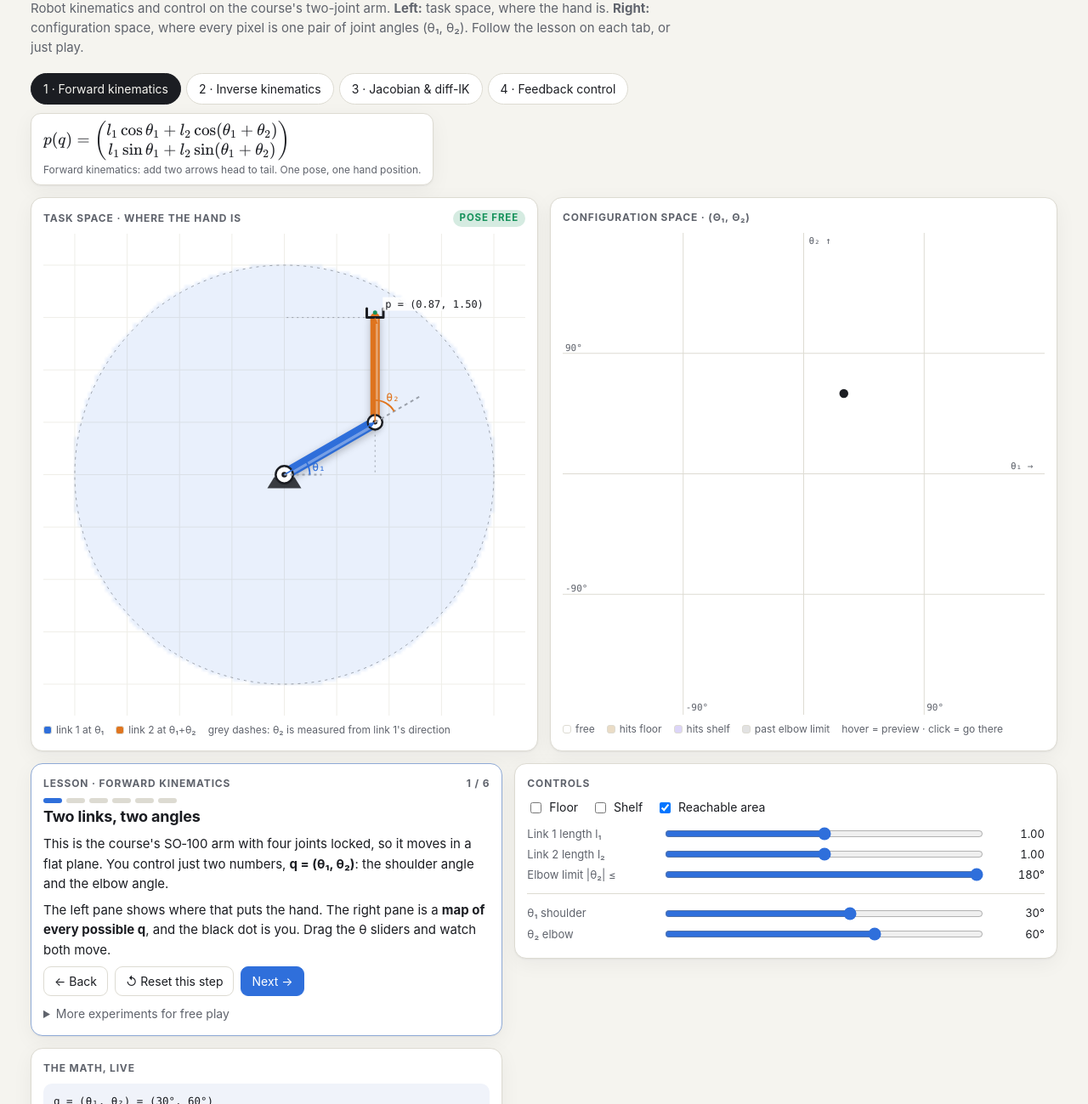
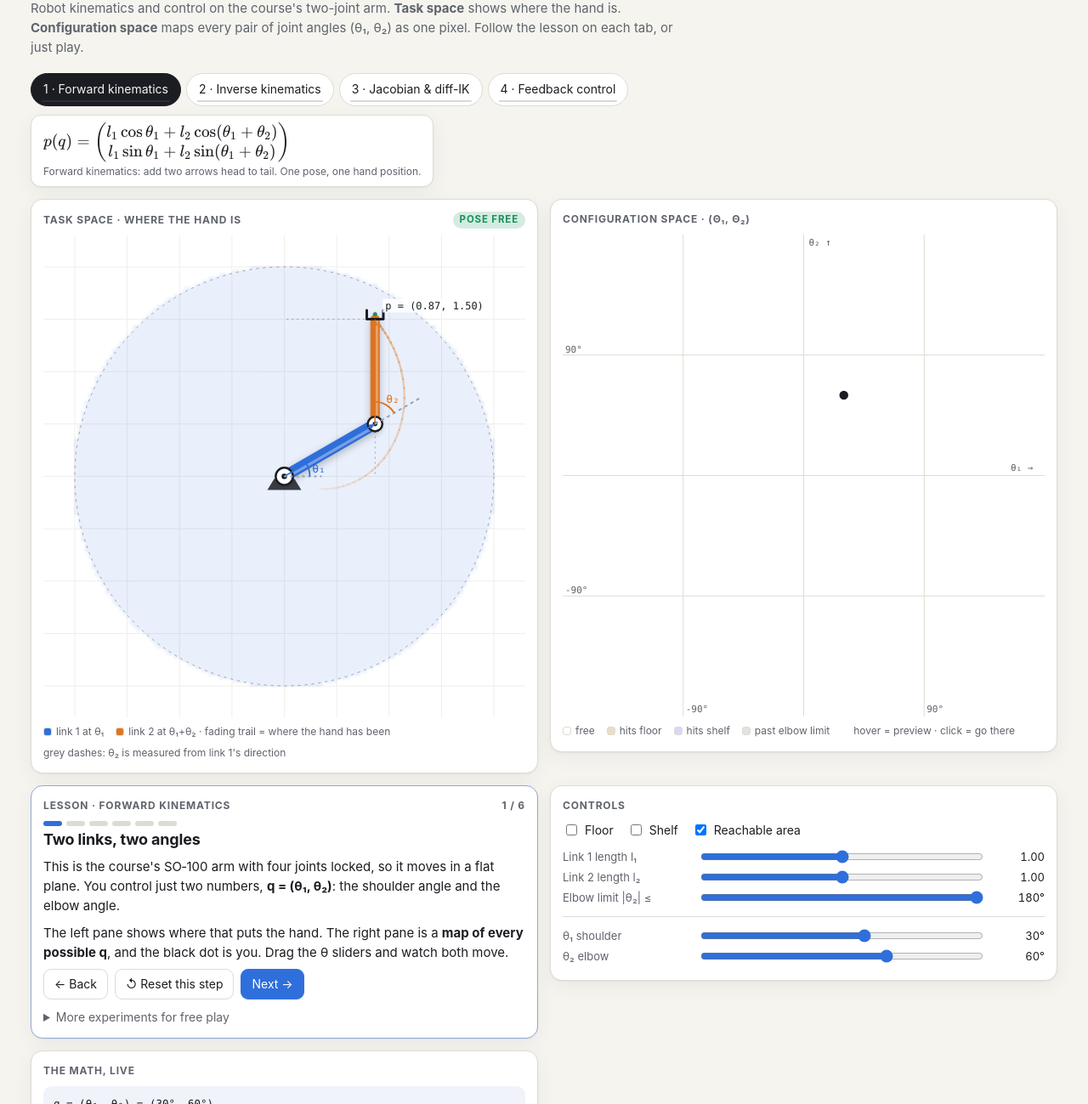
Before and after one commit to bakulbadwal/arm-playground, a plain HTML site: page index.html in a window 1280 px wide. Shown: the part 91-1390 px from the top of the page at 85% size. Drawn offline with nearby package versions, Linux system fonts and the light colour scheme.

Commit message:
Design pass: mobile-first card order, tab progress, det J field, IK rings on the feedback map
- One CSS grid with named areas; on phones the order is arm, lesson, map,
  controls, math instead of both canvases and controls before the lesson
- Thin completion bar under each tab; arrow keys move between tabs
- Jacobian tab paints |det J| as a red field on the configuration map so
  singularities read as a gradient, not just two dashed lines
- Feedback tab shows the target's two IK solutions as rings on the map
- FK tab leaves a fading hand trail so moving one slider traces a circle
- Logo mark in the header; the arm animates awake from a folded pose on load
- Screenshots regenerated

Co-Authored-By: Claude Fable 5.1 <noreply@anthropic.com>

```diff
--- a/index.html
+++ b/index.html
@@ -48,7 +48,8 @@ html, body { margin: 0; background: var(--bg); color: var(--ink);
 a { color: var(--accent); }
 .wrap { max-width: 1240px; margin: 0 auto; padding: 22px 16px 40px; }
 .top { display: flex; justify-content: space-between; align-items: flex-start; gap: 12px; flex-wrap: wrap; }
-.brand h1 { font-size: 26px; margin: 0; letter-spacing: -0.02em; }
+.brand h1 { font-size: 26px; margin: 0; letter-spacing: -0.02em; display: flex; align-items: center; gap: 10px; }
+.brand h1 svg { width: 34px; height: 34px; flex: none; }
 .brand .kicker { font-size: 12px; font-weight: 600; letter-spacing: 0.08em; text-transform: uppercase; color: var(--accent); margin-bottom: 4px; }
 .brand p { margin: 4px 0 0; color: var(--muted); max-width: 780px; }
 .actions { display: flex; gap: 8px; }
@@ -59,13 +60,17 @@ button:focus-visible, select:focus-visible, input:focus-visible { outline: 2px s
 button.primary { background: var(--accent); color: #fff; border-color: var(--accent); }
 button.ghost { background: transparent; }
 nav.tabs { display: flex; gap: 6px; margin: 18px 0 10px; flex-wrap: wrap; }
-nav.tabs button { border-radius: 999px; padding: 7px 14px; }
+nav.tabs button { border-radius: 999px; padding: 7px 14px 9px; position: relative; overflow: hidden; }
+nav.tabs .prog { position: absolute; left: 12px; right: 12px; bottom: 4px; height: 2px; border-radius: 2px; background: color-mix(in srgb, var(--muted) 25%, transparent); }
+nav.tabs .prog i { display: block; height: 100%; width: 0; border-radius: 2px; background: var(--ok); transition: width .3s; }
 nav.tabs button[aria-selected="true"] { background: var(--ink); color: var(--bg); border-color: var(--ink); }
 .eq { display: flex; gap: 10px; flex-wrap: wrap; margin-bottom: 14px; }
 .eqc { background: var(--panel); border: 1px solid var(--line); border-radius: 12px; padding: 8px 14px; box-shadow: var(--shadow); min-width: 0; }
 .eqc .tex { font-size: 16px; overflow-x: auto; overflow-y: hidden; }
 .eqc .gloss { font-size: 12px; color: var(--muted); margin-top: 2px; }
-.panes { display: grid; grid-template-columns: 1fr 1fr; gap: 14px; }
+.grid { display: grid; grid-template-columns: 1fr 1fr; gap: 14px; align-items: start;
+  grid-template-areas: "task cs" "lesson controls" "math controls"; }
+.area-task { grid-area: task; } .area-cs { grid-area: cs; } .area-lesson { grid-area: lesson; } .area-math { grid-area: math; } .area-controls { grid-area: controls; }
 .card { background: var(--panel); border: 1px solid var(--line); border-radius: 14px; padding: 14px; min-width: 0; box-shadow: var(--shadow); position: relative; }
 .card h2 { font-size: 12px; text-transform: uppercase; letter-spacing: 0.07em; color: var(--muted); margin: 0 0 8px; font-weight: 650; display: flex; justify-content: space-between; align-items: center; gap: 8px; }
 canvas { display: block; width: 100%; aspect-ratio: 1 / 1; touch-action: none; border-radius: 10px; }
@@ -73,8 +78,6 @@ canvas { display: block; width: 100%; aspect-ratio: 1 / 1; touch-action: none; b
 .sw { display: inline-block; width: 10px; height: 10px; border-radius: 3px; margin-right: 5px; vertical-align: -1px; border: 1px solid var(--line); }
 .tip { position: absolute; pointer-events: none; background: var(--ink); color: var(--bg); font: 12px ui-monospace, Menlo, monospace;
   padding: 4px 8px; border-radius: 6px; white-space: nowrap; z-index: 2; opacity: 0.92; }
-.lower { display: grid; grid-template-columns: 1fr 1.15fr; gap: 14px; margin-top: 14px; align-items: start; }
-.stack { display: grid; gap: 14px; min-width: 0; }
 .ctl { display: grid; grid-template-columns: 150px 1fr 64px; gap: 6px 10px; align-items: center; margin-bottom: 4px; }
 .ctl label { font-size: 13px; color: var(--muted); }
 .ctl output { font-variant-numeric: tabular-nums; font-size: 13px; text-align: right; }
@@ -124,7 +127,7 @@ footer { margin-top: 26px; color: var(--muted); font-size: 13px; display: flex;
 .toast { position: fixed; bottom: 18px; left: 50%; transform: translateX(-50%); background: var(--ink); color: var(--bg); padding: 8px 14px; border-radius: 9px; font-size: 14px; opacity: 0; transition: opacity .2s; pointer-events: none; }
 .toast.show { opacity: 0.95; }
 @media (max-width: 900px) {
-  .panes, .lower { grid-template-columns: 1fr; }
+  .grid { grid-template-columns: 1fr; grid-template-areas: "task" "lesson" "cs" "controls" "math"; }
   .ctl { grid-template-columns: 118px 1fr 56px; }
   .eqc .tex { font-size: 14px; }
 }
@@ -135,8 +138,8 @@ footer { margin-top: 26px; color: var(--muted); font-size: 13px; display: flex;
   <div class="top">
     <div class="brand">
       <div class="kicker">Companion to the <a href="https://huggingface.co/learn/robotics-course" target="_blank" rel="noopener">Hugging Face Robotics Course</a> · Unit 2</div>
-      <h1>Arm Playground</h1>
-      <p>Robot kinematics and control on the course's two-joint arm. <b>Left:</b> task space, where the hand is. <b>Right:</b> configuration space, where every pixel is one pair of joint angles (θ₁, θ₂). Follow the lesson on each tab, or just play.</p>
+      <h1><svg viewBox="0 0 64 64" aria-hidden="true"><rect width="64" height="64" rx="14" fill="var(--ink)"/><path d="M14 50 L30 34" stroke="var(--link1)" stroke-width="7" stroke-linecap="round"/><path d="M30 34 L50 16" stroke="var(--link2)" stroke-width="7" stroke-linecap="round"/><circle cx="14" cy="50" r="5" fill="var(--bg)"/><circle cx="30" cy="34" r="5" fill="var(--bg)"/></svg>Arm Playground</h1>
+      <p>Robot kinematics and control on the course's two-joint arm. <b>Task space</b> shows where the hand is. <b>Configuration space</b> maps every pair of joint angles (θ₁, θ₂) as one pixel. Follow the lesson on each tab, or just play.</p>
     </div>
     <div class="actions">
       <button id="copy" title="Copy a link to exactly this setup">🔗 Copy link</button>
@@ -145,21 +148,21 @@ footer { margin-top: 26px; color: var(--muted); font-size: 13px; display: flex;
   </div>
 
   <nav class="tabs" role="tablist" aria-label="Topics">
-    <button role="tab" data-tab="fk">1 · Forward kinematics</button>
-    <button role="tab" data-tab="ik">2 · Inverse kinematics</button>
-    <button role="tab" data-tab="jac">3 · Jacobian &amp; diff-IK</button>
-    <button role="tab" data-tab="fb">4 · Feedback control</button>
+    <button role="tab" data-tab="fk">1 · Forward kinematics<span class="prog"><i></i></span></button>
+    <button role="tab" data-tab="ik">2 · Inverse kinematics<span class="prog"><i></i></span></button>
+    <button role="tab" data-tab="jac">3 · Jacobian &amp; diff-IK<span class="prog"><i></i></span></button>
+    <button role="tab" data-tab="fb">4 · Feedback control<span class="prog"><i></i></span></button>
   </nav>
 
   <div class="eq" id="eq"></div>
 
-  <div class="panes">
-    <section class="card">
+  <div class="grid">
+    <section class="card area-task">
       <h2><span>Task space · where the hand is</span><span id="taskStatus"></span></h2>
       <canvas id="task" aria-label="Task space view of the arm"></canvas>
       <div class="legend" id="taskLegend"></div>
     </section>
-    <section class="card" id="csCard">
+    <section class="card area-cs" id="csCard">
       <h2><span>Configuration space · (θ₁, θ₂)</span>
         <label class="sub" id="basinWrap" style="margin:0;text-transform:none;letter-spacing:0;font-weight:500"><input type="checkbox" id="basins"> Basins of iterative IK</label></h2>
       <canvas id="cspace" aria-label="Configuration space map: click to set the pose, hover to preview"></canvas>
@@ -170,14 +173,11 @@ footer { margin-top: 26px; color: var(--muted); font-size: 13px; display: flex;
         <span><span class="sw" style="background:var(--shelf-c)"></span>hits shelf</span>
         <span><span class="sw" style="background:var(--limit-c)"></span>past elbow limit</span>
         <span id="basinLegend" class="hidden"><span class="sw" style="background:var(--basinA)"></span>→ A <span class="sw" style="background:var(--basinB);margin-left:6px"></span>→ B</span>
+        <span id="csNote"></span>
         <span>hover = preview · click = go there</span>
       </div>
     </section>
-  </div>
-
-  <div class="lower">
-    <div class="stack">
-      <section class="card lesson" id="lesson" aria-live="polite">
+    <section class="card lesson area-lesson" id="lesson" aria-live="polite">
         <h2><span>Lesson · <span id="lsTab"></span></span><span id="lsCount"></span></h2>
         <div class="dots" id="lsDots"></div>
         <h3 id="lsTitle"></h3>
@@ -190,7 +190,7 @@ footer { margin-top: 26px; color: var(--muted); font-size: 13px; display: flex;
         </div>
         <details class="more"><summary>More experiments for free play</summary><ol id="more"></ol></details>
       </section>
-      <section class="card">
+      <section class="card area-math">
         <h2>The math, live</h2>
         <div class="math" id="math"></div>
         <div data-panel="fb">
@@ -198,9 +198,8 @@ footer { margin-top: 26px; color: var(--muted); font-size: 13px; display: flex;
           <canvas id="bars" aria-label="Discrete error sequence"></canvas>
         </div>
       </section>
-    </div>
 
-    <section class="card">
+    <section class="card area-controls">
       <h2>Controls</h2>
       <div class="checks">
         <label><input type="checkbox" id="floor"> Floor</label>
@@ -299,7 +298,7 @@ const S = {
   tab: "fk", l1: 1, l2: 1, lim: 180, floor: false, shelf: false, showReach: true, basins: false,
   q: [rad(30), rad(60)], target: [0.866, 1.5],
   pdes: [0.1, 0], inv: "damped", lam: 0.1, runJ: false, keys: {},
-  anim: null, wiggle: null, iter: null, hoverQ: null,
+  anim: null, wiggle: null, iter: null, hoverQ: null, fkTrail: [],
   fb: { kp: 4, rate: 50, lat: 0, merr: 0, qmax: 8, ff: true, path: "step", running: true,
         t: 0, q: null, qdot: [0, 0], nextCtl: 0, hist: [], qbuf: [], trail: [], qtrail: [], drag: [0.5, 1.2], lastHist: 0,
         stepInfo: null, lastStep: null, switches: [] },
@@ -550,6 +549,13 @@ function drawTask() {
 
   if (S.tab === "fk") {
     const { e, h } = fk(q);
+    // fading trail of where the hand has been: moving one slider traces a circle around that joint
+    const tr = S.fkTrail, lastP = tr[tr.length - 1];
+    if (!lastP || Math.hypot(h[0] - lastP[0], h[1] - lastP[1]) > 0.004) { tr.push(h); if (tr.length > 160) tr.shift(); }
+    if (tr.length > 1) { ctx.save(); ctx.lineCap = "round"; ctx.lineWidth = 2.5;
+      for (let i = 1; i < tr.length; i++) { ctx.globalAlpha = 0.5 * i / tr.length; ctx.strokeStyle = css("--link2");
+        ctx.beginPath(); ctx.moveTo(t.x(tr[i - 1][0]), t.y(tr[i - 1][1])); ctx.lineTo(t.x(tr[i][0]), t.y(tr[i][1])); ctx.stroke(); }
+      ctx.restore(); }
     ctx.save(); ctx.strokeStyle = css("--ghost"); ctx.setLineDash([2, 4]); ctx.lineWidth = 1;
     ctx.beginPath(); ctx.moveTo(t.x(h[0]), t.y(h[1])); ctx.lineTo(t.x(h[0]), t.y(0)); ctx.moveTo(t.x(h[0]), t.y(h[1])); ctx.lineTo(t.x(0), t.y(h[1])); ctx.stroke(); ctx.restore();
     drawArm(ctx, t, q, badArm);
@@ -558,7 +564,7 @@ function drawTask() {
     arrow(ctx, t.x(e[0]), t.y(e[1]), t.x(h[0]), t.y(h[1]), css("--link2"), 1.6, 8);
     drawAngles(ctx, t, q);
     label(ctx, t.x(h[0]) + 12, t.y(h[1]) - 12, `p = (${f2(h[0])}, ${f2(h[1])})`, null, true);
-    legend.push(sw("--link1", "link 1 at θ₁"), sw("--link2", "link 2 at θ₁+θ₂"), "grey dashes: θ₂ is measured from link 1's direction");
+    legend.push(sw("--link1", "link 1 at θ₁"), sw("--link2", "link 2 at θ₁+θ₂ · fading trail = where the hand has been"), "grey dashes: θ₂ is measured from link 1's direction");
   } else if (S.tab === "ik") {
     const res = ik(S.target), valid = res.sols.map((s) => status(s) === 0);
     res.sols.forEach((s, k) => { if (!sameQ(s, q)) drawArm(ctx, t, s, { dash: [8, 6], color: valid[k] ? css("--ghost") : css("--bad") });
@@ -607,7 +613,11 @@ function drawCS() {
   ctx.font = "11px ui-monospace, Menlo, monospace"; ctx.fillStyle = css("--muted");
   ctx.fillText("θ₁ →", w - 40, Y(0) - 6); ctx.fillText("θ₂ ↑", X(0) + 6, 13);
   for (const d of [-90, 90]) { ctx.fillText(d + "°", X(rad(d)) + 3, w - 5); ctx.fillText(d + "°", 3, Y(rad(d)) - 3); }
-  if (S.tab === "jac") { ctx.save(); ctx.strokeStyle = css("--bad"); ctx.setLineDash([6, 4]); ctx.lineWidth = 1.6;
+  if (S.tab === "jac") { // |det J| = l1 l2 |sin θ2| depends only on θ2: paint it as a vertical field, strongest where the arm is straight or folded
+    const [r, g, b] = hexToRgb(css("--bad")), grad = ctx.createLinearGradient(0, 0, 0, w);
+    for (let d = -180; d <= 180; d += 4) { const a = 0.42 * Math.pow(1 - Math.abs(Math.sin(rad(d))), 3); grad.addColorStop((180 - d) / 360, `rgba(${r},${g},${b},${a.toFixed(3)})`); }
+    ctx.fillStyle = grad; ctx.fillRect(0, 0, w, w);
+    ctx.save(); ctx.strokeStyle = css("--bad"); ctx.setLineDash([6, 4]); ctx.lineWidth = 1.6;
     for (const d of [0, -179.5, 179.5]) { ctx.beginPath(); ctx.moveTo(0, Y(rad(d))); ctx.lineTo(w, Y(rad(d))); ctx.stroke(); }
     ctx.restore(); ctx.fillStyle = css("--bad"); ctx.fillText("det J = 0 (arm straight)", 6, Y(0) + 14); ctx.fillText("det J = 0 (folded)", 6, 26); }
   if (S.tab === "ik") {
@@ -615,7 +625,11 @@ function drawCS() {
       ctx.beginPath(); ctx.arc(X(s[0]), Y(s[1]), 9, 0, 7); ctx.stroke(); ctx.fillStyle = ctx.strokeStyle; ctx.font = "bold 12px ui-monospace, Menlo, monospace"; ctx.fillText(k ? "B" : "A", X(s[0]) + 11, Y(s[1]) - 9); });
     if (S.iter && S.iter.path.length > 1) polyQ(ctx, S.iter.path, X, Y, w, css("--accent"), 2.2);
   }
-  if (S.tab === "fb" && S.fb.qtrail.length) polyQ(ctx, S.fb.qtrail, X, Y, w, css("--link2"), 1.6, 0.7);
+  if (S.tab === "fb") { // where the controller "should" end up: the two IK solutions of the current target
+    if (S.fb.qtrail.length) polyQ(ctx, S.fb.qtrail, X, Y, w, css("--link2"), 1.6, 0.7);
+    ctx.save(); ctx.strokeStyle = css("--target"); ctx.lineWidth = 2; ctx.setLineDash([3, 3]);
+    for (const s of ik(targetAt(S.fb.t).p).sols) { ctx.beginPath(); ctx.arc(X(s[0]), Y(s[1]), 9, 0, 7); ctx.stroke(); } ctx.restore();
+  }
   if (S.hoverQ) { ctx.save(); ctx.strokeStyle = css("--ink"); ctx.globalAlpha = 0.35; ctx.setLineDash([2, 3]);
     ctx.beginPath(); ctx.moveTo(X(S.hoverQ[0]), 0); ctx.lineTo(X(S.hoverQ[0]), w); ctx.moveTo(0, Y(S.hoverQ[1])); ctx.lineTo(w, Y(S.hoverQ[1])); ctx.stroke(); ctx.restore(); }
   const q = shownQ();
@@ -879,7 +893,7 @@ function renderLesson(apply) {
   $("lsDots").innerHTML = list.map((_, k) => `<button aria-label="Step ${k + 1}" class="${k === i ? "cur" : DONE[S.tab + k] ? "done" : ""}" data-k="${k}"></button>`).join("");
   $("lsDots").querySelectorAll("button").forEach((b) => b.addEventListener("click", () => { LS[S.tab] = +b.dataset.k; store.set("ls", LS); renderLesson(true); }));
   $("lsPrev").disabled = i === 0; $("lsNext").textContent = i === list.length - 1 ? "Done ✓" : "Next →";
-  $("more").innerHTML = MORE[S.tab].map((x) => `<li>${x}</li>`).join("");
+  $("more").innerHTML = MORE[S.tab].map((x) => `<li>${x}</li>`).join(""); syncTabProgress();
   const A = st.ask, box = $("lsAsk");
   if (!A) box.innerHTML = "";
   else if (A.type === "num") {
@@ -887,7 +901,7 @@ function renderLesson(apply) {
     const check = (reveal) => { const v = parseFloat($("ansIn").value), ok = !reveal && Math.abs(v - A.a) <= A.tol;
       $("ansFb").className = "fb " + (ok ? "good" : reveal ? "" : "no");
       $("ansFb").innerHTML = (ok ? "✓ Right." : reveal ? `Answer: <b>${A.a}</b>.` : isNaN(v) ? "Type a number first." : `Not quite. Try again, or show the answer.`) + (ok || reveal ? `<span class="why">${A.why}</span>` : "");
-      if (ok || reveal) { DONE[S.tab + i] = 1; store.set("done", DONE); if (A.after) applySetup(A.after); } };
+      if (ok || reveal) { DONE[S.tab + i] = 1; store.set("done", DONE); syncTabProgress(); if (A.after) applySetup(A.after); } };
     $("ansBtn").onclick = () => check(false); $("ansShow").onclick = () => check(true);
     $("ansIn").addEventListener("keydown", (e) => { if (e.key === "Enter") check(false); });
   } else {
@@ -896,7 +910,7 @@ function renderLesson(apply) {
       const k = +b.dataset.k, ok = k === A.a; b.classList.add(ok ? "right" : "wrong");
       $("ansFb").className = "fb " + (ok ? "good" : "no");
       $("ansFb").innerHTML = ok ? `✓ Right.<span class="why">${A.why}</span>` : "Not that one. Try another.";
-      if (ok) { DONE[S.tab + i] = 1; store.set("done", DONE); if (A.after) applySetup(A.after); } }));
+      if (ok) { DONE[S.tab + i] = 1; store.set("done", DONE); syncTabProgress(); if (A.after) applySetup(A.after); } }));
   }
   if (apply) applySetup(stepSetup(S.tab, i));
 }
@@ -948,8 +962,14 @@ function outputs() {
   const F = S.fb; $("kpo").textContent = F.kp.toFixed(1); $("rateo").textContent = F.rate; $("lato").textContent = F.lat;
   $("merro").textContent = (F.merr > 0 ? "+" : "") + F.merr + "%"; $("qmaxo").textContent = F.qmax.toFixed(1); syncSliders();
 }
+const CS_NOTE = { fk: "", ik: "rings: the two IK solutions of the target", jac: "red field: |det J| shrinking toward a singularity", fb: "dashed rings: IK solutions of the moving target" };
+function syncTabProgress() {
+  document.querySelectorAll("nav.tabs button").forEach((b) => { const tab = b.dataset.tab, n = L[tab].length; let done = 0; for (let k = 0; k < n; k++) if (DONE[tab + k]) done++;
+    b.querySelector(".prog i").style.width = (100 * done / n) + "%"; b.title = `${done} of ${n} steps done`; });
+}
 function setTab(tab, apply = true) {
-  S.tab = tab; document.querySelectorAll("nav.tabs button").forEach((b) => b.setAttribute("aria-selected", b.dataset.tab === tab));
+  S.tab = tab; document.querySelectorAll("nav.tabs button").forEach((b) => { b.setAttribute("aria-selected", b.dataset.tab === tab); b.tabIndex = b.dataset.tab === tab ? 0 : -1; });
+  $("csNote").textContent = CS_NOTE[tab]; S.fkTrail = [];
   document.querySelectorAll("[data-panel]").forEach((el) => el.classList.toggle("hidden", !el.dataset.panel.split(" ").includes(tab)));
   S.runJ = false; syncRunJ(); S.iter = null; S.hoverQ = null; S.keys = {}; S.wiggle = null; syncBasinsUI();
   renderEq(); renderLesson(apply); if (tab === "fb") resetFB();
@@ -959,6 +979,11 @@ function syncRunJ() { $("runJ").textContent = S.runJ ? "⏸ Stop" : "▶ Run dif
 function syncBasinsUI() { $("basinWrap").classList.toggle("hidden", S.tab !== "ik"); $("basinLegend").classList.toggle("hidden", !(S.tab === "ik" && S.basins)); }
 let toastT = 0; function toast(msg) { const el = $("toast"); el.textContent = msg; el.classList.add("show"); clearTimeout(toastT); toastT = setTimeout(() => el.classList.remove("show"), 2600); }
 document.querySelectorAll("nav.tabs button").forEach((b) => b.addEventListener("click", () => setTab(b.dataset.tab)));
+document.querySelector("nav.tabs").addEventListener("keydown", (e) => { // roving tabs: ← → between topics
+  const d = e.key === "ArrowRight" ? 1 : e.key === "ArrowLeft" ? -1 : 0; if (!d) return;
+  e.preventDefault(); e.stopPropagation(); const next = TABS[(TABS.indexOf(S.tab) + d + TABS.length) % TABS.length];
+  setTab(next); document.querySelector(`nav.tabs button[data-tab=${next}]`).focus();
+});
 $("floor").addEventListener("change", (e) => { S.floor = e.target.checked; rebuildWorld(); });
 $("shelf").addEventListener("change", (e) => { S.shelf = e.target.checked; rebuildWorld(); });
 $("reach").addEventListener("change", (e) => { S.showReach = e.target.checked; });
@@ -1047,6 +1072,7 @@ $("copy").onclick = async () => {
   const hsh = readHash(), tab = hsh.tab || store.get("tab", "fk");
   if (hsh.step != null) LS[tab] = clamp(hsh.step, 0, L[tab].length - 1);
   const deep = Object.keys(hsh.s).length > 0;
+  if (!deep && tab !== "fb") S.q = [rad(-100), rad(160)]; // start folded: the lesson's own setup animates the arm awake
   setTab(tab, !deep); if (deep) applySetup(hsh.s, false);
   if (hsh.theme === "light" || hsh.theme === "dark") { document.documentElement.dataset.theme = hsh.theme; rebuildWorld(); }
   if (hsh.solve === 2 && tab === "ik") { // instant: run the whole iterative solve now (used for screenshots)
```
Also changed, not shown: docs/dark.png, docs/fb.png, docs/fk.png, docs/hero.png, docs/ik-shelf.png, docs/jac.png.
